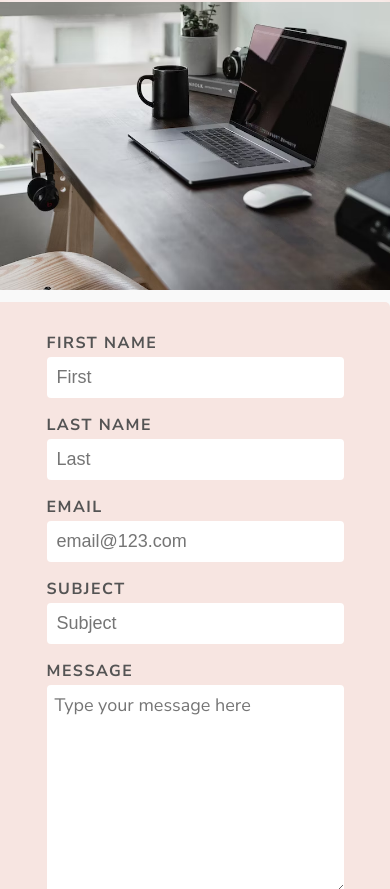
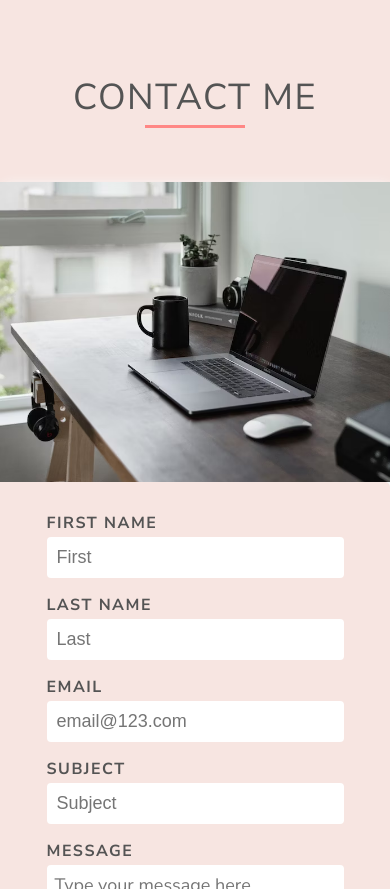
Before and after one commit to AmyInTech/Amys-Portfolio, a React (Create React App) app: page / in a window 390 px wide. Shown: the part 4155-5044 px from the top of the page. Built offline with nearby package versions, Linux system fonts and the light colour scheme.

Commit message:
mobile features

```diff
--- a/src/index.css
+++ b/src/index.css
@@ -677,6 +677,7 @@
   .about-me-content {
     gap: 30px;
   }
+}
 @media screen and (max-width: 845px) {
   .about-me-content {
     padding: 40px;
@@ -701,9 +702,11 @@
     width: 38%;
   }
 }
+
 @media screen and (max-width: 700px) {
   .about-me-container {
     padding: 40px;
+    padding-top: 100px;
   }
   .about-me-content {
     padding-bottom: 0px;
@@ -734,11 +737,13 @@
     font-size: 16px;
   }
 }
+
 @media screen and (max-width: 600px) {
   .about-me-content {
     padding: 40px 0px;
   }
 }
+
 @media screen and (max-width: 500px) {
   .about-me-left-text h4 {
     font-size: 22px;
@@ -747,7 +752,6 @@
   .about-me-left-text h8 {
     font-size: 18px;
     padding: 0px 10px;
-    }
   }
 }
 
@@ -1221,7 +1225,10 @@
 }
 
 @media screen and (max-width: 400px) {
-  .contact-container {
-    padding: 80px 0px;
+  .contact-img-container {
+    background-position-y: -240px;
+  }
+  .contact-form {
+    padding-bottom: 120px;
   }
 }
```
Lines whose indentation alone changed are shown as unchanged.
